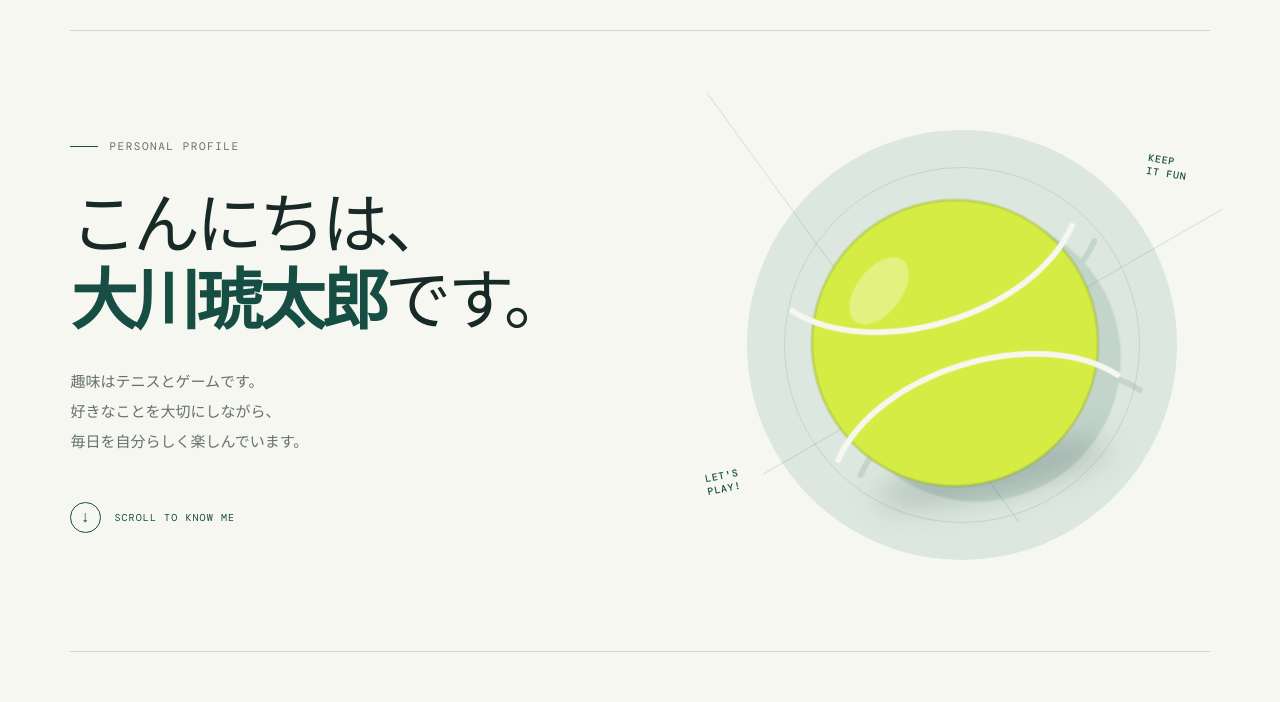
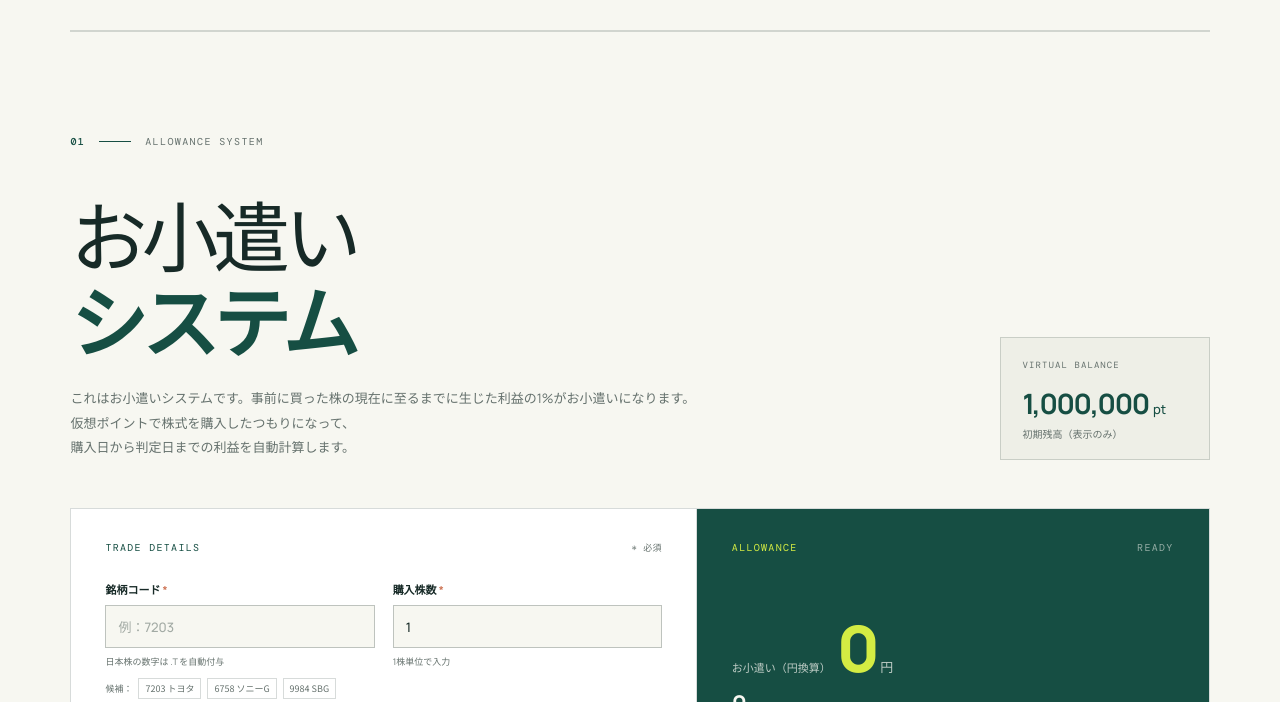
Before and after one commit to nekotarito0425-blip/neotarito2026aic, a plain HTML site: page index.html in a window 1280 px wide. Shown: the part 73-775 px from the top of the page. Drawn offline with nearby package versions, Linux system fonts and the light colour scheme; no server answers.

Commit message:
Make allowance system the landing page

```diff
--- a/index.html
+++ b/index.html
@@ -3,8 +3,8 @@
   <head>
     <meta charset="UTF-8" />
     <meta name="viewport" content="width=device-width, initial-scale=1.0" />
-    <meta name="description" content="大川琥太郎の自己紹介ページ" />
-    <title>大川琥太郎 | 自己紹介</title>
+    <meta name="description" content="株式の利益からお小遣いを計算するシステム" />
+    <title>お小遣いシステム</title>
     <link rel="stylesheet" href="styles.css" />
   </head>
   <body>
@@ -21,36 +21,6 @@
       </header>
 
       <main id="top">
-        <section class="hero" aria-labelledby="hero-title">
-          <div class="hero-copy">
-            <p class="eyebrow"><span></span> PERSONAL PROFILE</p>
-            <h1 id="hero-title">こんにちは、<br /><strong>大川琥太郎</strong>です。</h1>
-            <p class="hero-lead">
-              趣味はテニスとゲームです。<br />
-              好きなことを大切にしながら、<br class="desktop-break" />毎日を自分らしく楽しんでいます。
-            </p>
-            <a class="scroll-link" href="#allowance">
-              <span class="scroll-icon">↓</span>
-              <span>SCROLL TO KNOW ME</span>
-            </a>
-          </div>
-
-          <div class="hero-art" aria-label="テニスボールのイラスト">
-            <div class="sun-glow"></div>
-            <div class="ball-shadow"></div>
-            <svg class="tennis-ball" viewBox="0 0 300 300" role="img" aria-label="テニスボール">
-              <circle class="tennis-ball-base" cx="150" cy="150" r="147" />
-              <path class="tennis-ball-seam" d="M 0 70 C 65 145 235 145 300 70" />
-              <path class="tennis-ball-seam" d="M 0 230 C 65 155 235 155 300 230" />
-              <ellipse class="tennis-ball-highlight" cx="91" cy="76" rx="40" ry="23" transform="rotate(-35 91 76)" />
-            </svg>
-            <div class="court-line court-line-one"></div>
-            <div class="court-line court-line-two"></div>
-            <span class="art-note note-one">KEEP<br />IT FUN</span>
-            <span class="art-note note-two">LET'S<br />PLAY!</span>
-          </div>
-        </section>
-
         <section class="allowance-section" id="allowance" aria-labelledby="allowance-title">
           <div class="section-label"><span>01</span><i></i><span>ALLOWANCE SYSTEM</span></div>
           <div class="allowance-intro">
--- a/styles.css
+++ b/styles.css
@@ -76,7 +76,7 @@ h1 strong { color: var(--green); font-weight: 800; }
 
 .allowance-section { padding: 103px 0 112px; border-top: 1px solid var(--line); }
 .allowance-intro { margin-top: 46px; display: flex; align-items: flex-end; justify-content: space-between; gap: 40px; }
-.allowance-intro h2 { margin: 0; font-size: clamp(38px, 4vw, 58px); line-height: 1.22; letter-spacing: -.06em; font-weight: 500; }
+.allowance-intro h2 { margin: 0; font-size: clamp(45px, 6vw, 82px); line-height: 1.12; letter-spacing: -.07em; font-weight: 500; }
 .allowance-intro h2 em { color: var(--green); font-style: normal; font-weight: 800; }
 .allowance-intro p { margin: 20px 0 0; color: var(--muted); font-size: 13px; line-height: 1.9; }
 .point-balance { min-width: 210px; padding: 21px 22px 18px; border: 1px solid var(--line); background: var(--paper-deep); }
@@ -194,7 +194,7 @@ h1 strong { color: var(--green); font-weight: 800; }
   .note-two { left: 4%; bottom: 17%; }
   .allowance-section { padding: 76px 0 82px; }
   .allowance-intro { display: block; margin-top: 36px; }
-  .allowance-intro h2 { font-size: 40px; }
+  .allowance-intro h2 { font-size: 44px; }
   .allowance-intro p { margin-top: 18px; font-size: 12px; }
   .point-balance { margin-top: 26px; padding: 17px 19px 15px; }
   .point-balance strong { font-size: 25px; }
```
